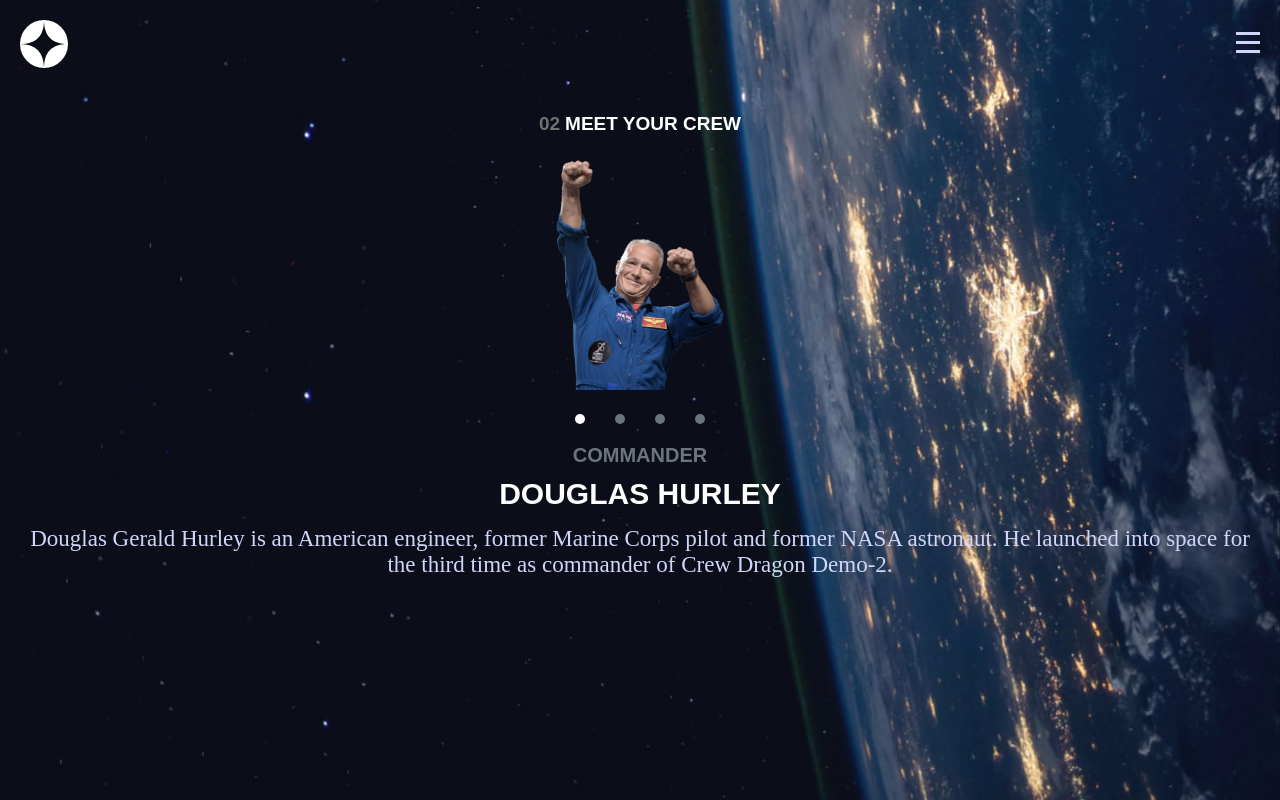
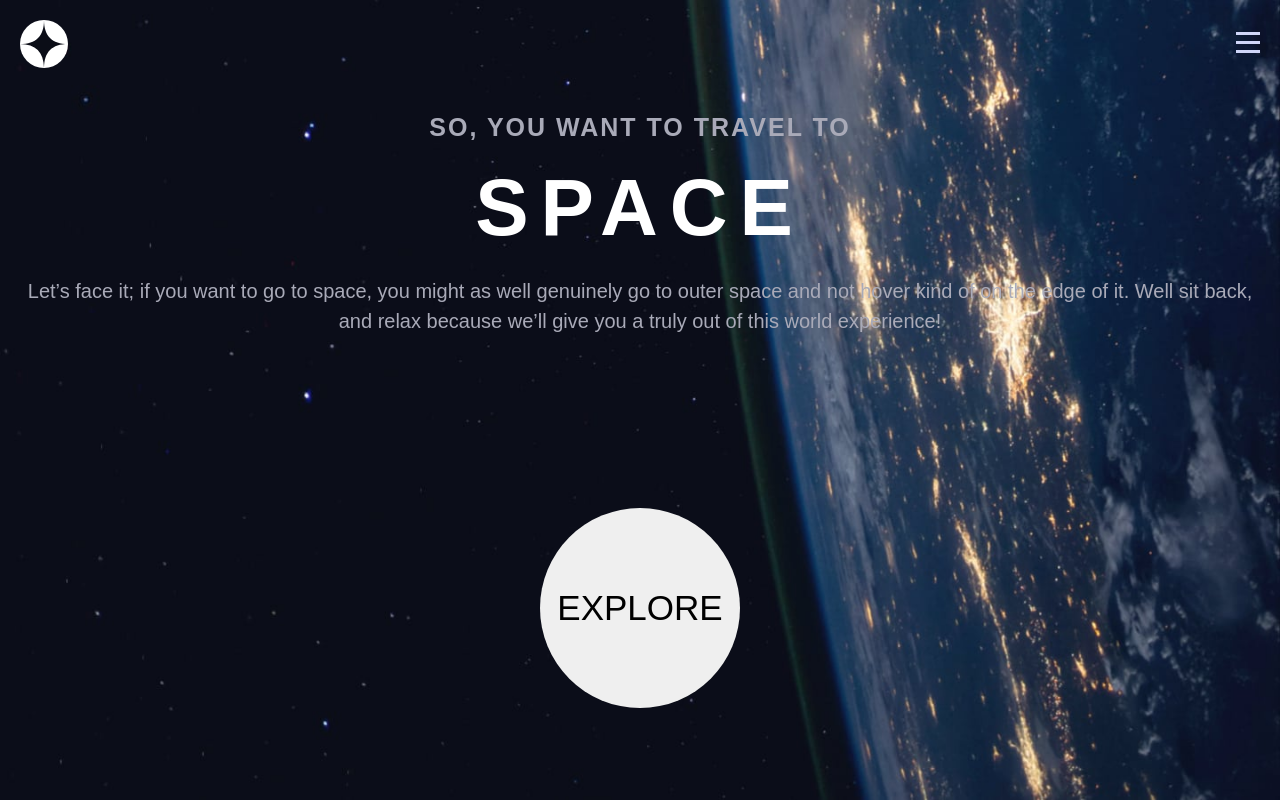
Before and after one commit to JustKooba/Space-tourism-website, a Vue app: page / in a window 1280 px wide. Built offline with nearby package versions, Linux system fonts and the light colour scheme.

Commit message:
finished the crew page

```diff
--- a/src/components/crew.vue
+++ b/src/components/crew.vue
@@ -5,6 +5,7 @@
     <div class="person-desc" v-if="selectedPerson">
       <span class="image-wrapper">
         <img :src="getImagePath(selectedPerson.images.png)" alt="Image" />
+        <div></div>
       </span>
       <div class="buttons">
         <button
@@ -93,7 +94,7 @@
   padding: 25px;
 }
 
-button {
+.person-btn {
   border-radius: 50%;
   border: none;
   height: 10px;
@@ -111,4 +112,12 @@
 .person-btn.active {
   background-color: #fff;
 }
+
+.image-wrapper div {
+  position: relative;
+  margin: auto;
+  height: 1px;
+  width: 80vw;
+  background-color: #707070;
+}
 </style>
--- a/src/components/header.vue
+++ b/src/components/header.vue
@@ -24,7 +24,9 @@
               <span class="num">01</span>
               <span @click="listClick">Destination</span>
             </li>
-            <li><span class="num">02</span> Crew</li>
+            <li>
+              <span class="num">02</span> <span @click="listClick"> Crew </span>
+            </li>
             <li><span class="num">03</span> Technology</li>
           </ul>
         </div>
--- a/src/components/main.vue
+++ b/src/components/main.vue
@@ -11,10 +11,10 @@
     <button class="explore" @click="handleExplore">Explore</button>
   </div>
   <div class="destinations">
-    <destinations-vue :style="{ display: destStyle }" />
+    <destinations-vue :style="{ display: destDisplay }" />
   </div>
   <div class="crew">
-    <crew />
+    <crew :style="{ display: crewDisplay }" />
   </div>
 </template>
 
@@ -30,8 +30,9 @@
   },
   data() {
     return {
-      contentDisplay: "none",
-      destStyle: "none",
+      contentDisplay: "flex",
+      destDisplay: "none",
+      crewDisplay: "none",
     };
   },
   methods: {
@@ -39,15 +40,21 @@
       console.log(clickedEl);
       if (clickedEl == "Home") {
         this.contentDisplay = "flex";
-        this.destStyle = "none";
+        this.destDisplay = "none";
+        this.crewDisplay = "none";
       } else if (clickedEl == "Destination") {
         this.contentDisplay = "none";
-        this.destStyle = "flex";
+        this.destDisplay = "flex";
+        this.crewDisplay = "none";
+      } else if (clickedEl == "Crew") {
+        this.contentDisplay = "none";
+        this.destDisplay = "none";
+        this.crewDisplay = "flex";
       }
     },
     handleExplore() {
       this.contentDisplay = "none";
-      this.destStyle = "flex";
+      this.destDisplay = "flex";
     },
   },
 };
```
